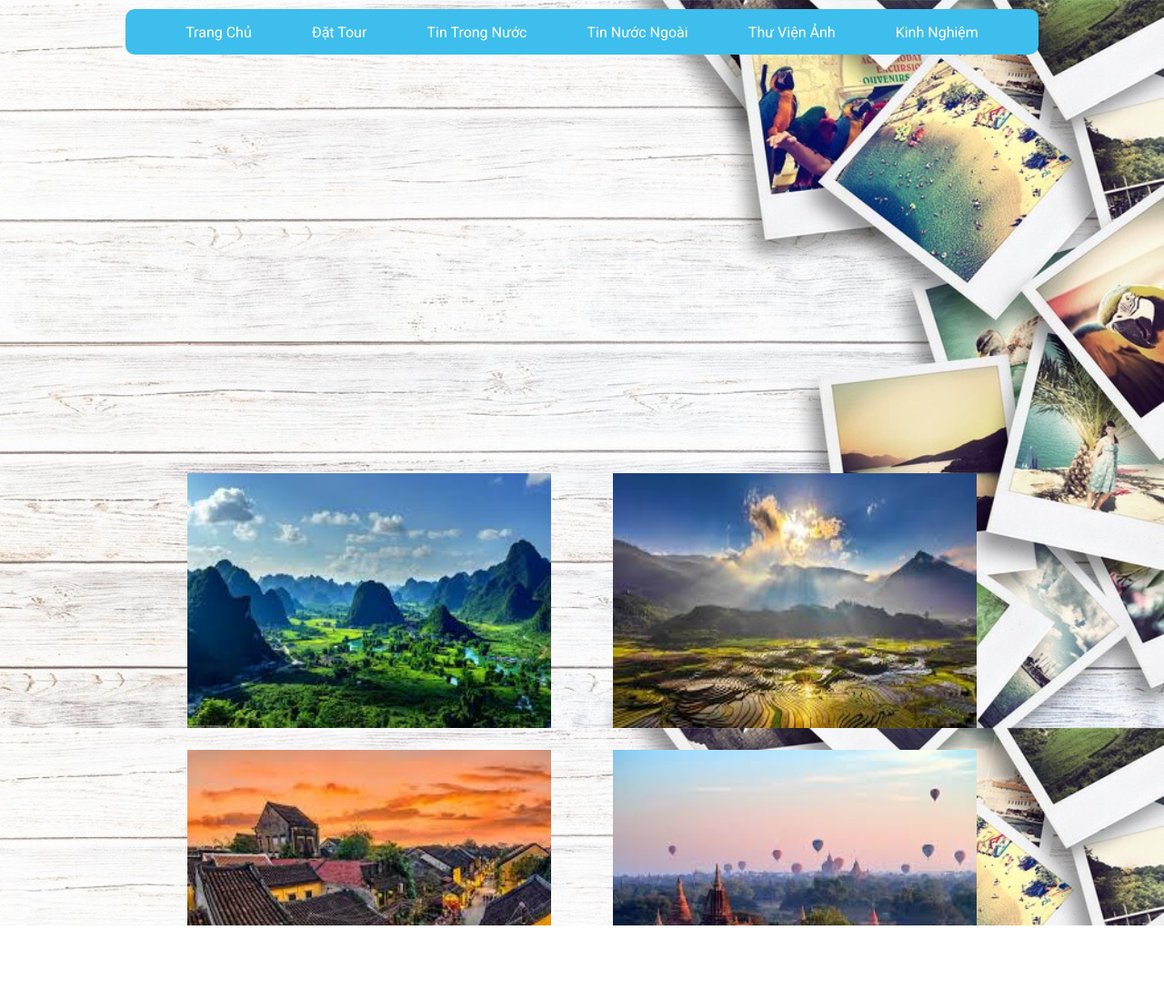
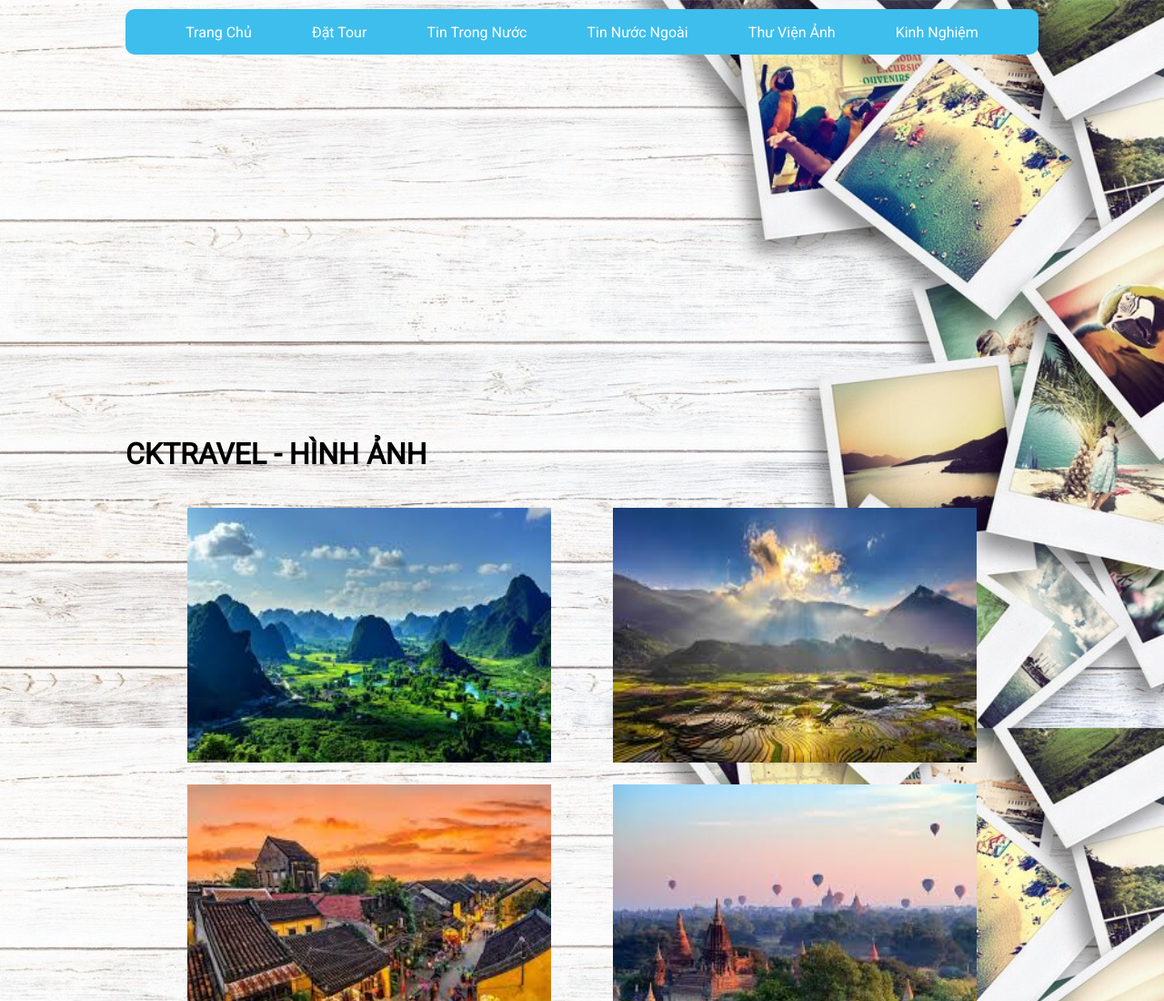
Before and after one commit to KhanhpcFX15305/cktravel, a plain HTML site: page gallery.html in a window 1280 px wide. Shown: the top 1100 px of the page at 91% size. Drawn offline with Linux system fonts and the light colour scheme.

Commit message:
Update gallery.html

```diff
--- a/gallery.html
+++ b/gallery.html
@@ -4,7 +4,8 @@
     <meta charset="UTF-8">
     <meta http-equiv="X-UA-Compatible" content="IE=edge">
     <meta name="viewport" content="width=device-width, initial-scale=1.0">
-    <title>KhanhpcFX15305 Project 4</title>
+    <meta name="description" content="CKTravel - Hình ảnh những chuyến đi">
+    <title>CKTravel - Hình ảnh</title>
     <link rel="preconnect" href="https://fonts.googleapis.com">
     <link rel="preconnect" href="https://fonts.gstatic.com" crossorigin>
     <link href="https://fonts.googleapis.com/css2?family=Roboto&display=swap" rel="stylesheet">
@@ -24,6 +25,9 @@
                 <li><a href="exp.html">Kinh Nghiệm</a></li>
             </ul>
             <div class="banner">
+            </div>
+            <div class="content_header">
+                <h1>CKTRAVEL - HÌNH ẢNH</h1>
             </div>
             <div class="main">
                 <div class="gallery"><img src="./img/gallery/1.jpg" alt=""></div>
```
